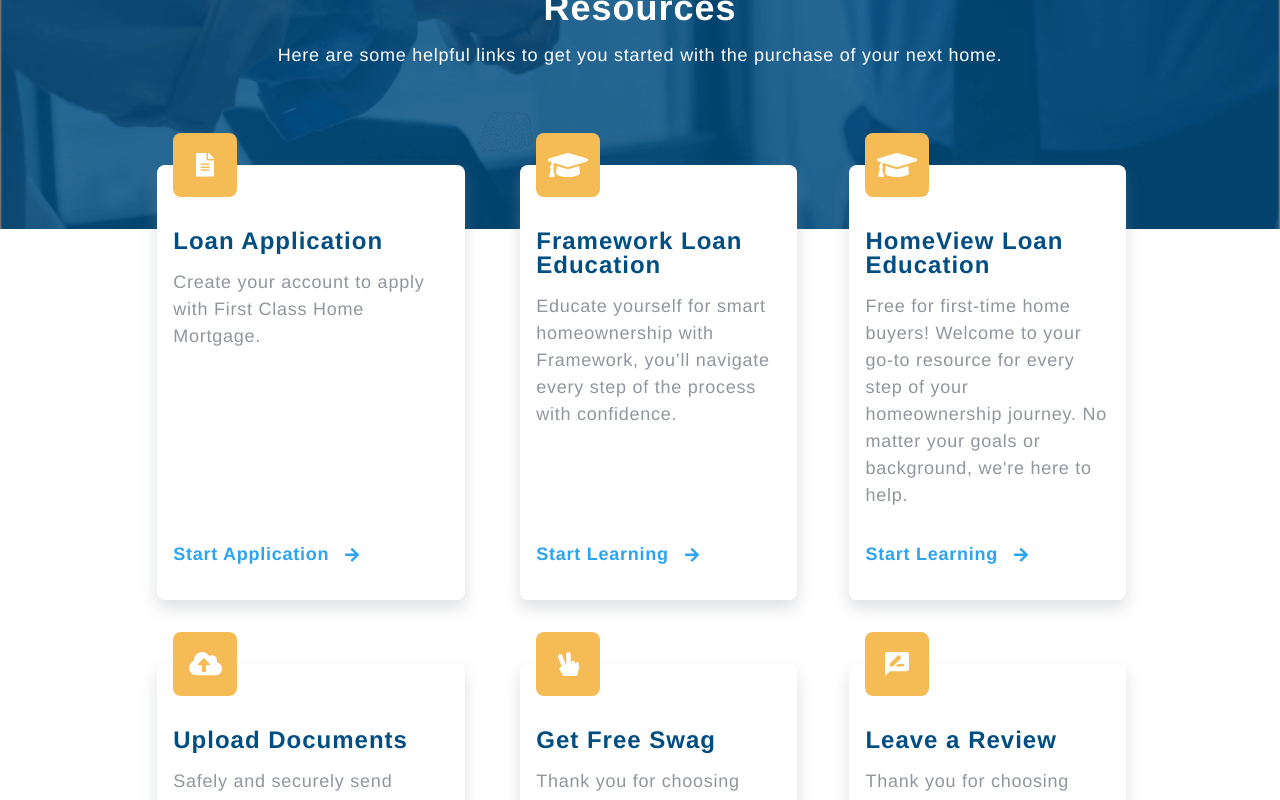
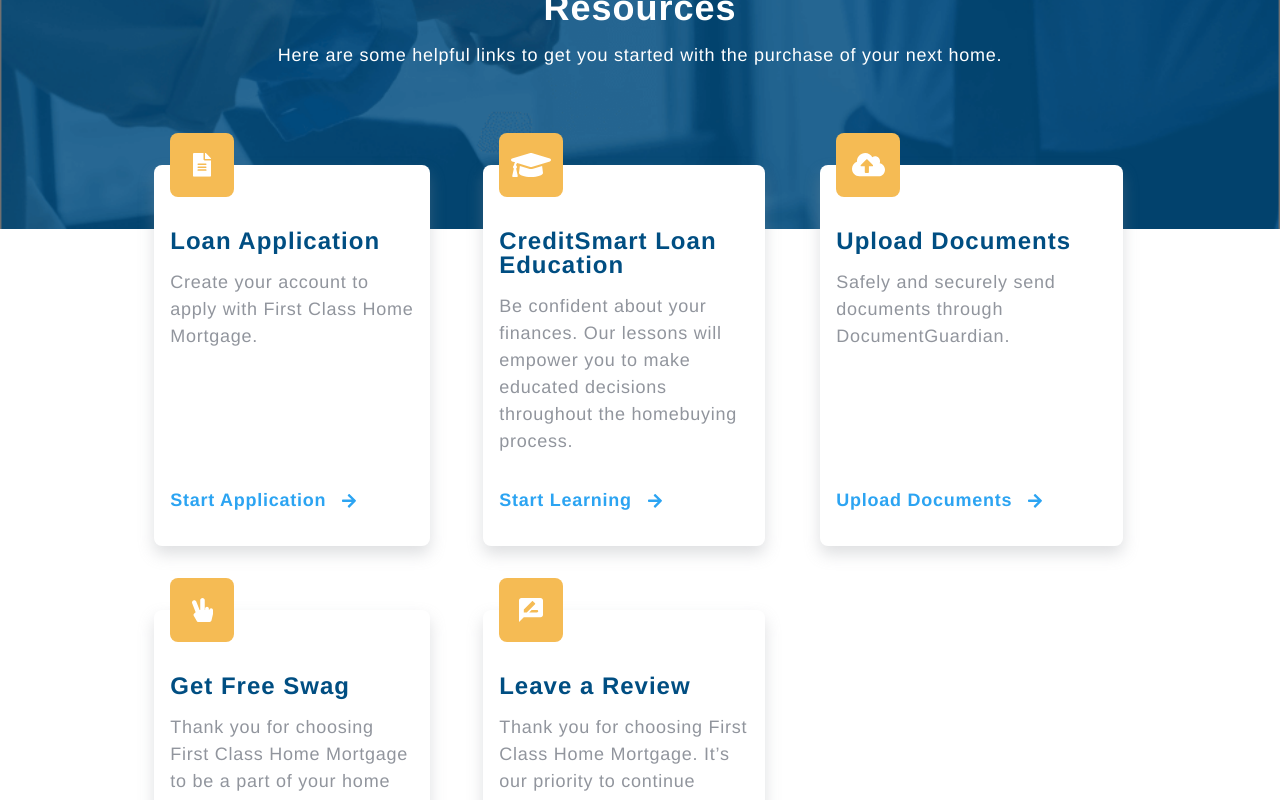
Before and after one commit to MitchellHCrane/bruceingram, a React (Create React App) app: page / in a window 1280 px wide. Shown: the part 780-1580 px from the top of the page. Built offline with nearby package versions, Linux system fonts and the light colour scheme.

Commit message:
link update

```diff
--- a/package.json
+++ b/package.json
@@ -10,7 +10,7 @@
     "particles-bg": "^2.5.5",
     "react": "^17.0.2",
     "react-dom": "^17.0.2",
-    "react-scripts": "4.0.3",
+    "react-scripts": "^2.1.3",
     "web-vitals": "^1.0.1"
   },
   "scripts": {
--- a/src/Components/Footer.js
+++ b/src/Components/Footer.js
@@ -14,7 +14,7 @@
           <p className="footerP">
             Email:{" "}
             <a href="mailto:bruce@firstclasshomemortgage.com">
-            bruce@firstclasshomemortgage.com
+              bruce@firstclasshomemortgage.com
             </a>
           </p>
         </div>
@@ -22,7 +22,7 @@
           <h3 className="footerH3">License Info</h3>
           <p className="footerP">Bruce Ingram (NMLS #1845144)</p>
           <p className="footerP">
-            Regulated by the Colorado Division of Real Estate NMLS #1843
+            Regulated by State of Utah Division of Real Estate NMLS #1843
           </p>
         </div>
         <div className="footerGridItem">
--- a/src/Components/GetStarted.js
+++ b/src/Components/GetStarted.js
@@ -22,17 +22,9 @@
         />
 
         <GetStartedItem
-          title="Framework Loan Education"
-          description="Educate yourself for smart homeownership with Framework, you’ll navigate every step of the process with confidence."
-          url="https://uwm.frameworkhomeownership.org/"
-          iconName="loanEducationIcon"
-          btnText="Start Learning"
-        />
-
-        <GetStartedItem
-          title="HomeView Loan Education"
-          description="Free for first-time home buyers! Welcome to your go-to resource for every step of your homeownership journey. No matter your goals or background, we're here to help."
-          url="https://www.fanniemae.com/education"
+          title="CreditSmart Loan Education"
+          description="Be confident about your finances. Our lessons will empower you to make educated decisions throughout the homebuying process."
+          url="https://creditsmart.freddiemac.com/paths/homebuyer-u/"
           iconName="loanEducationIcon"
           btnText="Start Learning"
         />
```
Also changed, not shown: 2 other files (tests, documents, lock files or other folders).
